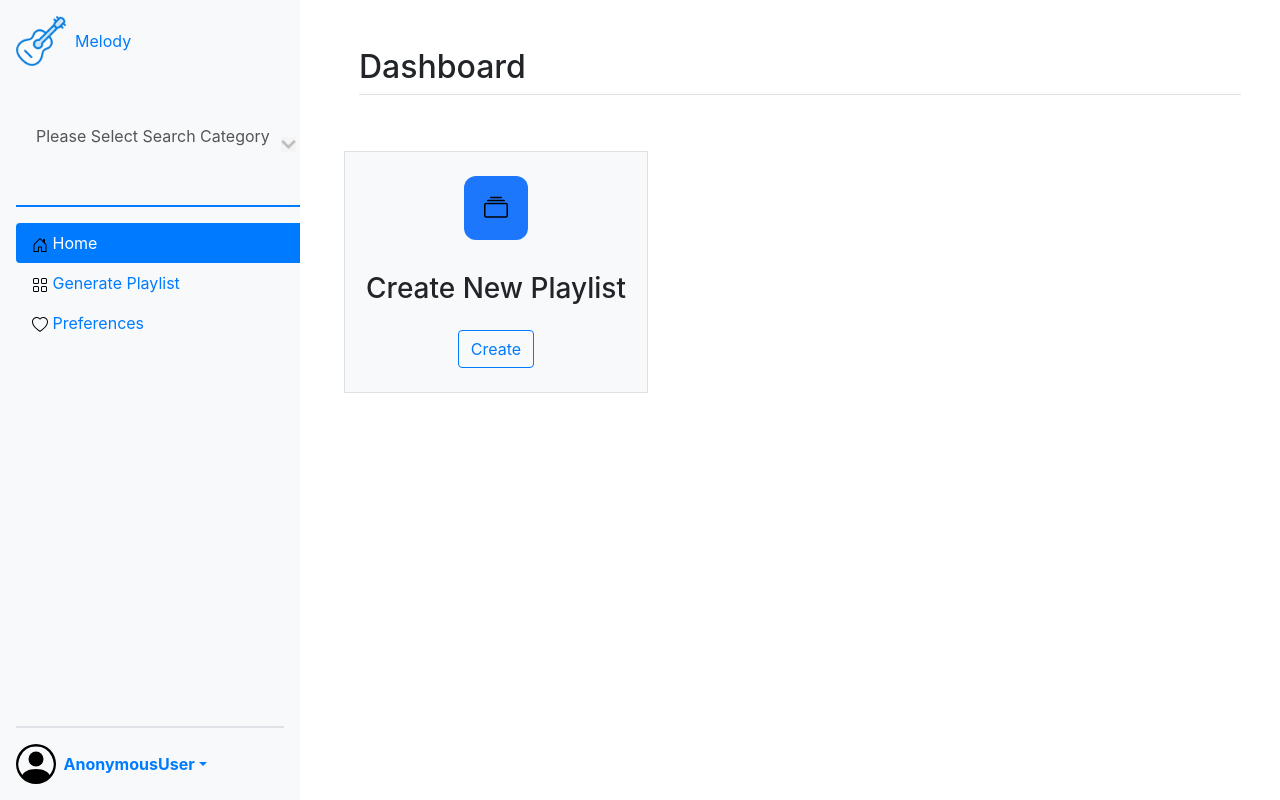
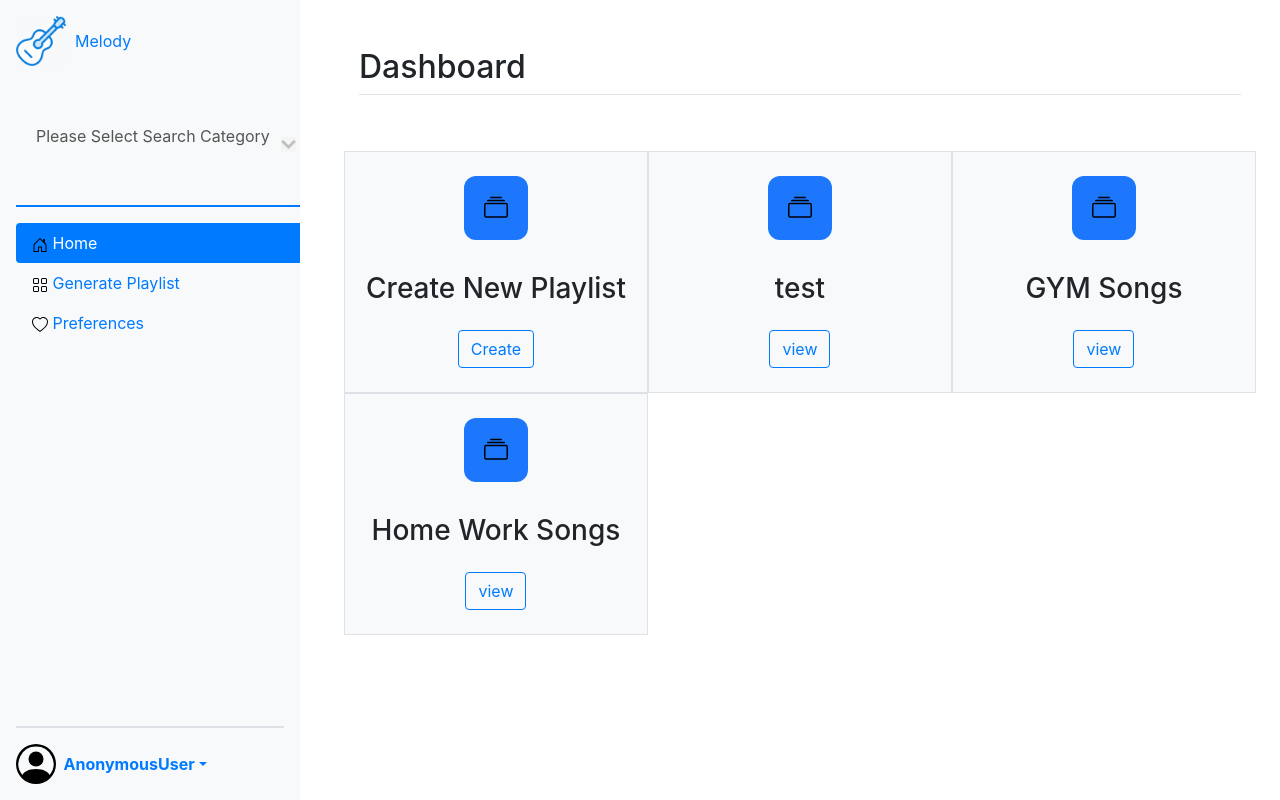
Before and after one commit to aj-avendano/Melody-Project, a Django app: page /dashboardHome in a window 1280 px wide. Run offline with Django 4.2, Linux system fonts and the light colour scheme; data comes from the database, SQL or seed files in the repository; some libraries are stand-ins or nearby versions.

Commit message:
Function to display playlist

```diff
--- a/Melody/dash_app/Templates/dash_app/dashboardHome.html
+++ b/Melody/dash_app/Templates/dash_app/dashboardHome.html
@@ -147,6 +147,37 @@
           </script>
         </div>
       </div>
+
+      <!--Jaimit created the forLoop fuction-->
+      <!--Kuldeep did the BootStrap code-->
+      {% for playlist in object_list %}
+
+      <div class="feature col p-3 border bg-light">
+        <div class="row p-2 d-flex justify-content-center">
+          <div
+            class="feature-icon d-inline-flex align-items-center justify-content-center bg-gradient mb-3"
+            id="item1"
+          >
+            <svg class="bi" width="1em" height="1em">
+              <use xlink:href="#collection" />
+            </svg>
+          </div>
+        </div>
+        <div class="row p-2 d-flex justify-content-center">
+          <h3 class="fs-2">{{playlist.playlist_title}}</h3>
+        </div>
+        <div class="row p-2 d-flex justify-content-center">
+          <button
+            id="create-playlist"
+            name="button"
+            type="button"
+            class="btn btn-outline-primary"
+          >
+            view
+          </button>
+        </div>
+      </div>
+      {%endfor%}
     </div>
   </div>
 </main>
```
